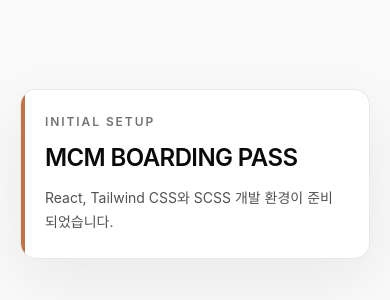
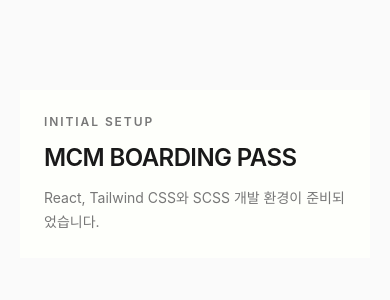
Before and after one commit to Hsu-Likelion-14th-Hackathon/FE, a React (Vite) app: page / in a window 390 px wide. Shown: the part 248-548 px from the top of the page. Built offline with nearby package versions, Linux system fonts and the light colour scheme.

Commit message:
style: 피그마 디자인 토큰과 전역 모바일 스타일 구성

```diff
--- a/src/app/App.jsx
+++ b/src/app/App.jsx
@@ -2,16 +2,13 @@ import styles from './App.module.scss'
 
 function App() {
   return (
-    <main className="grid [min-height:100dvh] min-h-screen place-items-center px-5 py-10">
+    <main className="bg-canvas text-ink grid min-h-[var(--mcm-viewport-stable)] place-items-center px-5 py-10 font-sans">
       <section className={`${styles.setupCard} w-full max-w-sm`} aria-labelledby="setup-title">
-        <p className="text-xs font-semibold tracking-[0.16em] text-neutral-500">INITIAL SETUP</p>
-        <h1
-          id="setup-title"
-          className="mt-3 text-2xl font-semibold tracking-tight text-neutral-950"
-        >
+        <p className="text-muted text-xs font-semibold tracking-[0.16em]">INITIAL SETUP</p>
+        <h1 id="setup-title" className="text-ink mt-3 text-2xl font-semibold tracking-tight">
           MCM BOARDING PASS
         </h1>
-        <p className="mt-3 text-sm leading-6 text-neutral-600">
+        <p className="text-muted mt-3 text-sm leading-6">
           React, Tailwind CSS와 SCSS 개발 환경이 준비되었습니다.
         </p>
       </section>
--- a/src/app/App.module.scss
+++ b/src/app/App.module.scss
@@ -1,17 +1,4 @@
 .setupCard {
-  position: relative;
-  overflow: hidden;
   padding: 1.5rem;
-  border: 1px solid rgb(25 25 25 / 10%);
-  border-radius: 1rem;
-  background: rgb(255 255 255 / 88%);
-  box-shadow: 0 1.25rem 4rem rgb(25 25 25 / 8%);
-
-  &::before {
-    position: absolute;
-    inset: 0 auto 0 0;
-    width: 0.25rem;
-    background: #c07346;
-    content: '';
-  }
+  background: var(--mcm-color-surface);
 }
--- /dev/null
+++ b/src/styles/_tokens.scss
@@ -0,0 +1,49 @@
+:root {
+  // Figma source: Page 1 / (1)메인페이지 (24:360)
+  --mcm-color-canvas: #fafafa;
+  --mcm-color-surface: #fefffb;
+  --mcm-color-ink: #191919;
+  --mcm-color-muted: #777;
+  --mcm-color-brand-brown: #c07346;
+  --mcm-color-product-surface: #f2f2f2;
+  --mcm-color-kakao: #ffe812;
+  --mcm-color-header-start: #200d07;
+  --mcm-color-header-end: #38180d;
+  --mcm-color-hero-start: #c07346;
+  --mcm-color-hero-end: #5a3621;
+
+  --mcm-gradient-header: linear-gradient(
+    45deg,
+    var(--mcm-color-header-start) 40.069%,
+    var(--mcm-color-header-end) 59.931%
+  );
+  --mcm-gradient-hero: linear-gradient(
+    234.04deg,
+    var(--mcm-color-hero-start) 6.667%,
+    var(--mcm-color-hero-end) 93.333%
+  );
+
+  --mcm-font-sans:
+    'Pretendard Variable', Pretendard, -apple-system, BlinkMacSystemFont, 'Apple SD Gothic Neo',
+    'Noto Sans KR', 'Malgun Gothic', 'Segoe UI', sans-serif;
+  --mcm-font-brand: 'neurimbo_Gothic', var(--mcm-font-sans);
+
+  --mcm-safe-top: env(safe-area-inset-top, 0px);
+  --mcm-safe-right: env(safe-area-inset-right, 0px);
+  --mcm-safe-bottom: env(safe-area-inset-bottom, 0px);
+  --mcm-safe-left: env(safe-area-inset-left, 0px);
+  --mcm-viewport-stable: 100vh;
+  --mcm-viewport-dynamic: 100vh;
+}
+
+@supports (height: 100svh) {
+  :root {
+    --mcm-viewport-stable: 100svh;
+  }
+}
+
+@supports (height: 100dvh) {
+  :root {
+    --mcm-viewport-dynamic: 100dvh;
+  }
+}
--- a/src/styles/globals.scss
+++ b/src/styles/globals.scss
@@ -1,13 +1,10 @@
+@use 'tokens';
+
 :root {
-  color: #191919;
-  background: #fafafa;
-  font-family:
-    Pretendard,
-    -apple-system,
-    BlinkMacSystemFont,
-    'Segoe UI',
-    sans-serif;
-  font-synthesis: none;
+  color: var(--mcm-color-ink);
+  color-scheme: light;
+  background: var(--mcm-color-canvas);
+  font-family: var(--mcm-font-sans);
   text-rendering: optimizeLegibility;
   -webkit-font-smoothing: antialiased;
   -moz-osx-font-smoothing: grayscale;
@@ -22,23 +19,34 @@
 html {
   min-width: 320px;
   min-height: 100%;
-  background: #fafafa;
+  background: var(--mcm-color-canvas);
   -webkit-text-size-adjust: 100%;
+  text-size-adjust: 100%;
 }
 
 body {
   min-width: 320px;
   min-height: 100vh;
-  min-height: 100dvh;
+  min-height: var(--mcm-viewport-stable);
   margin: 0;
-  background: #fafafa;
+  color: var(--mcm-color-ink);
+  background: var(--mcm-color-canvas);
+  line-height: 1.5;
 }
 
 button,
 input,
 select,
 textarea {
+  color: inherit;
   font: inherit;
+  letter-spacing: inherit;
+}
+
+input,
+select,
+textarea {
+  font-size: 1rem;
 }
 
 button,
@@ -46,15 +54,42 @@ button,
   touch-action: manipulation;
 }
 
+a {
+  color: inherit;
+}
+
+button:not(:disabled),
+[role='button']:not([aria-disabled='true']) {
+  cursor: pointer;
+}
+
 img,
 picture,
 svg,
-video {
+video,
+canvas {
   display: block;
   max-width: 100%;
 }
 
+img,
+video {
+  height: auto;
+}
+
 #root {
   min-height: 100vh;
-  min-height: 100dvh;
+  min-height: var(--mcm-viewport-stable);
+  isolation: isolate;
 }
+
+@media (prefers-reduced-motion: reduce) {
+  *,
+  *::before,
+  *::after {
+    scroll-behavior: auto !important;
+    animation-duration: 0.01ms !important;
+    animation-iteration-count: 1 !important;
+    transition-duration: 0.01ms !important;
+  }
+}
--- a/src/styles/tailwind.css
+++ b/src/styles/tailwind.css
@@ -1 +1,14 @@
 @import 'tailwindcss';
+
+@theme inline {
+  --color-canvas: var(--mcm-color-canvas);
+  --color-surface: var(--mcm-color-surface);
+  --color-ink: var(--mcm-color-ink);
+  --color-muted: var(--mcm-color-muted);
+  --color-brand-brown: var(--mcm-color-brand-brown);
+  --color-product-surface: var(--mcm-color-product-surface);
+  --color-kakao: var(--mcm-color-kakao);
+
+  --font-sans: var(--mcm-font-sans);
+  --font-brand: var(--mcm-font-brand);
+}
```
